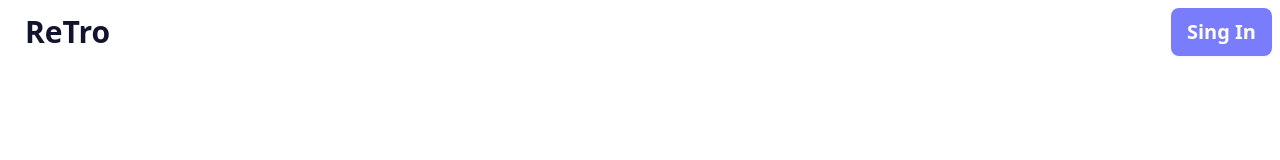
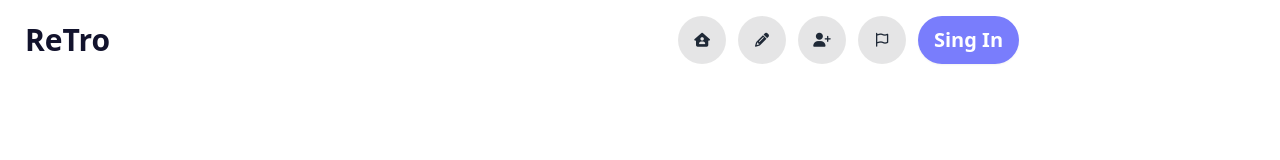
Before and after one commit to AkhiSharmin/Retro-Forum-Api, a plain HTML site: page index.html in a window 1280 px wide. Drawn offline with nearby package versions, Linux system fonts and the light colour scheme.

Commit message:
navbar done

```diff
--- a/index.html
+++ b/index.html
@@ -9,12 +9,14 @@
     <link href="https://cdn.jsdelivr.net/npm/daisyui@4.6.1/dist/full.min.css" rel="stylesheet" type="text/css" />
     <script src="https://cdn.tailwindcss.com"></script>
     <link rel="stylesheet" href="CSS/style.css">
+    <!-- font-awesome link -->
+    <link rel="stylesheet" href="https://cdnjs.cloudflare.com/ajax/libs/font-awesome/6.5.1/css/all.min.css" />
 </head>
 
 <body>
 
     <!-- navbar start  -->
-    <header class="max-w-7xl mx-auto">
+    <header class="max-w-7xl ml-auto mt-2">
         <div class="navbar">
             <div class="navbar-start">
                 <div class="dropdown">
@@ -28,12 +30,28 @@
                 </div>
                 <a class="btn btn-ghost text-3xl font-extrabold text-[#12132D]">ReTro</a>
             </div>
-            <div class="navbar-center hidden lg:flex">
+            <div class="navbar-end flex gap-3 items-center justify-center">
+
+                <button class="btn btn-ghost btn-circle bg-[#0307121A]">
+                    <i class="fa-solid fa-house-user"></i>
+                </button>
+
+                <button class="btn btn-ghost btn-circle bg-[#0307121A]">
+                    <i class="fa-solid fa-pencil"></i>
+                </button>
+
+                <button class="btn btn-ghost btn-circle bg-[#0307121A]">
+                    <i class="fa-solid fa-user-plus"></i>
+                </button>
+
+                <button class="btn btn-ghost btn-circle bg-[#0307121A]">
+                    <i class="fa-regular fa-flag"></i>
+                </button>
+
+                <div class="navbar-end">
+                    <a class="btn font-bold text-xl text-white bg-[#797DFC] border-none rounded-full">Sing In</a>
+                </div>
             </div>
-            <div class="navbar-end">
-                <a class="btn font-bold text-xl text-white bg-[#797DFC] border-none">Sing In</a>
-            </div>
-        </div>
     </header>
     <!-- navbar end  -->
 
```
